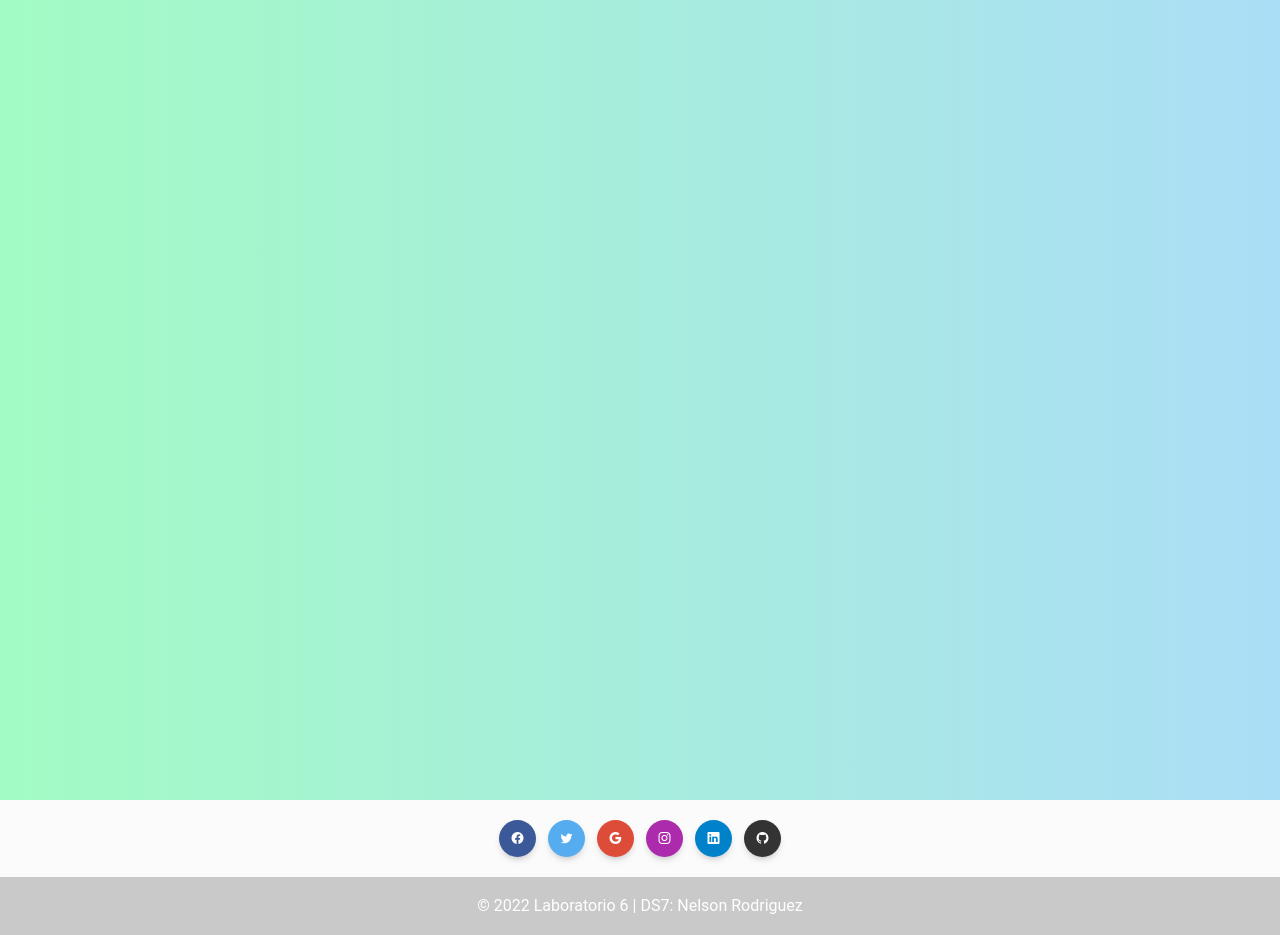
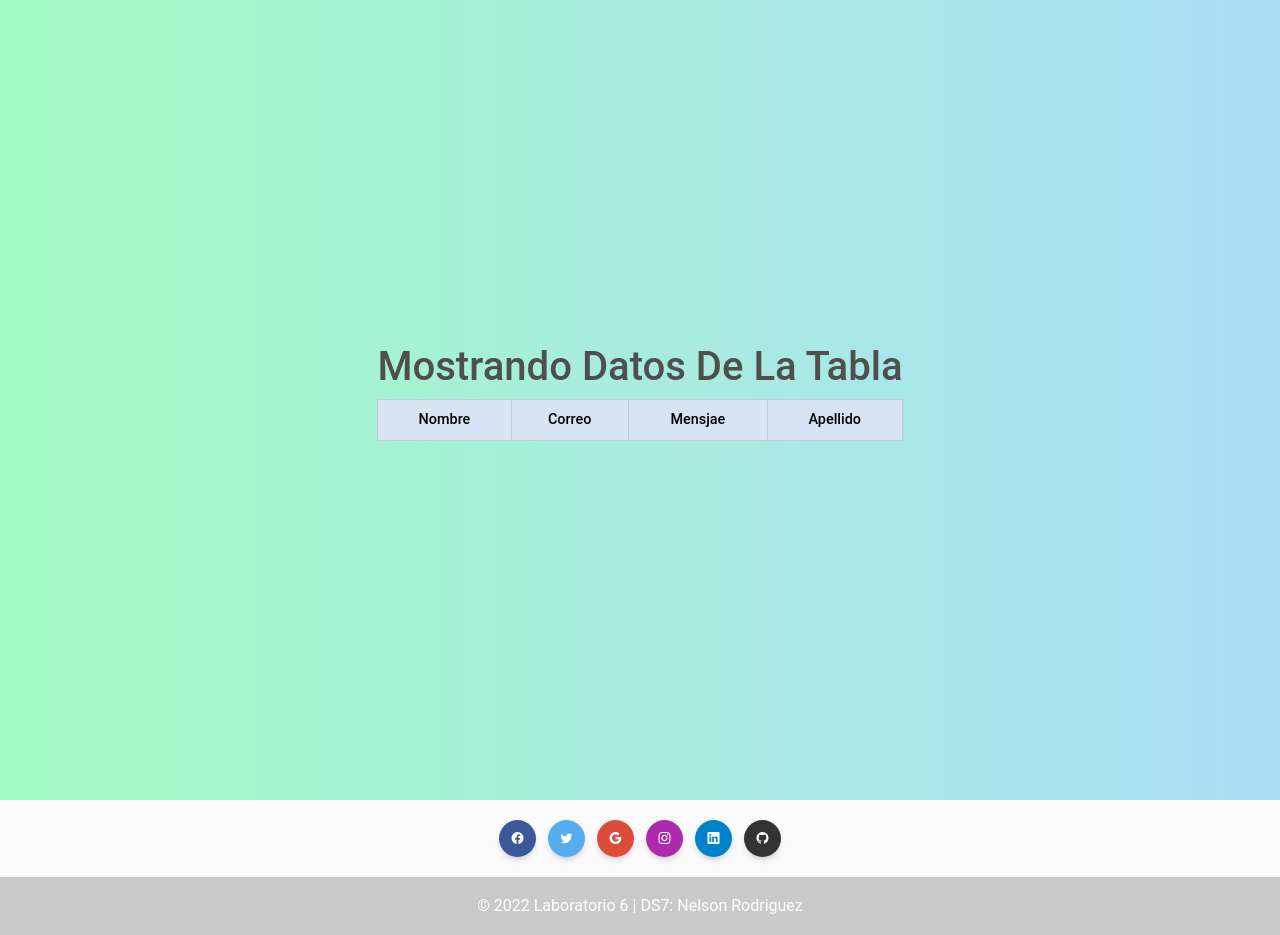
Before and after one commit to NelsonRodriguez7/Laboratorio6, a PHP site: template views/formulario/mostrar.php in a window 1280 px wide. Run offline with PHP 8.4, Linux system fonts and the light colour scheme; the template is opened without the code that fills it: most values are stand-ins (such as "Sample title", 1, 10 or a date in 2020); lists and menus that the app fills with data are empty; some libraries are stand-ins or nearby versions.

Commit message:
laboratorio 6 - terminado

```diff
--- a/models/bd_models.php
+++ b/models/bd_models.php
@@ -42,6 +42,11 @@
                                                     $resultado->getModifiedCount();
         }
 
+        public function mostrar(){
+            $tablaColeccion = $this->conexion->comentario;
+            $resultado = $tablaColeccion->find();
+            return $resultado;
+        }
     }
 
 ?>
--- a/views/formulario/mostrar.php
+++ b/views/formulario/mostrar.php
@@ -1,7 +1,27 @@
 <div class="container-fluid" style="background: linear-gradient(to right, rgba(132,250,176,0.5), rgba(143,211,244,0.5))">
     <div class="vh-100 row m-0 text-center align-items-center justify-content-center">
         <div class = "col-auto">
-
+            <h1>Mostrando Datos De La Tabla</h1>
+            <table class="table table-primary table-striped table-hover table-bordered table-sm table-responsive-sm">
+                <thead>
+                    <tr>
+                        <th scope="col">Nombre</th>
+                        <th scope="col">Correo</th>
+                        <th scope="col">Mensjae</th>
+                        <th scope="col">Apellido</th>
+                    </tr>
+                </thead>
+                <tbody>
+                    <?php foreach(mostrar_controllers::serch_bd() as $r){?>
+                    <tr>
+                        <th scope="row"><?php echo $r->nombre?></th>
+                        <td><?php echo $r->correo?></td>
+                        <td><?php echo $r->mensaje?></td>
+                        <td><?php echo $r->apellido?></td>
+                    </tr>
+                    <?php } ?>
+                </tbody>
+            </table>
         </div>
     </div>
 </div>
```
Also changed, not shown: controllers/mostrar_controllers.php (+3 -4 lines), 2 other files.
